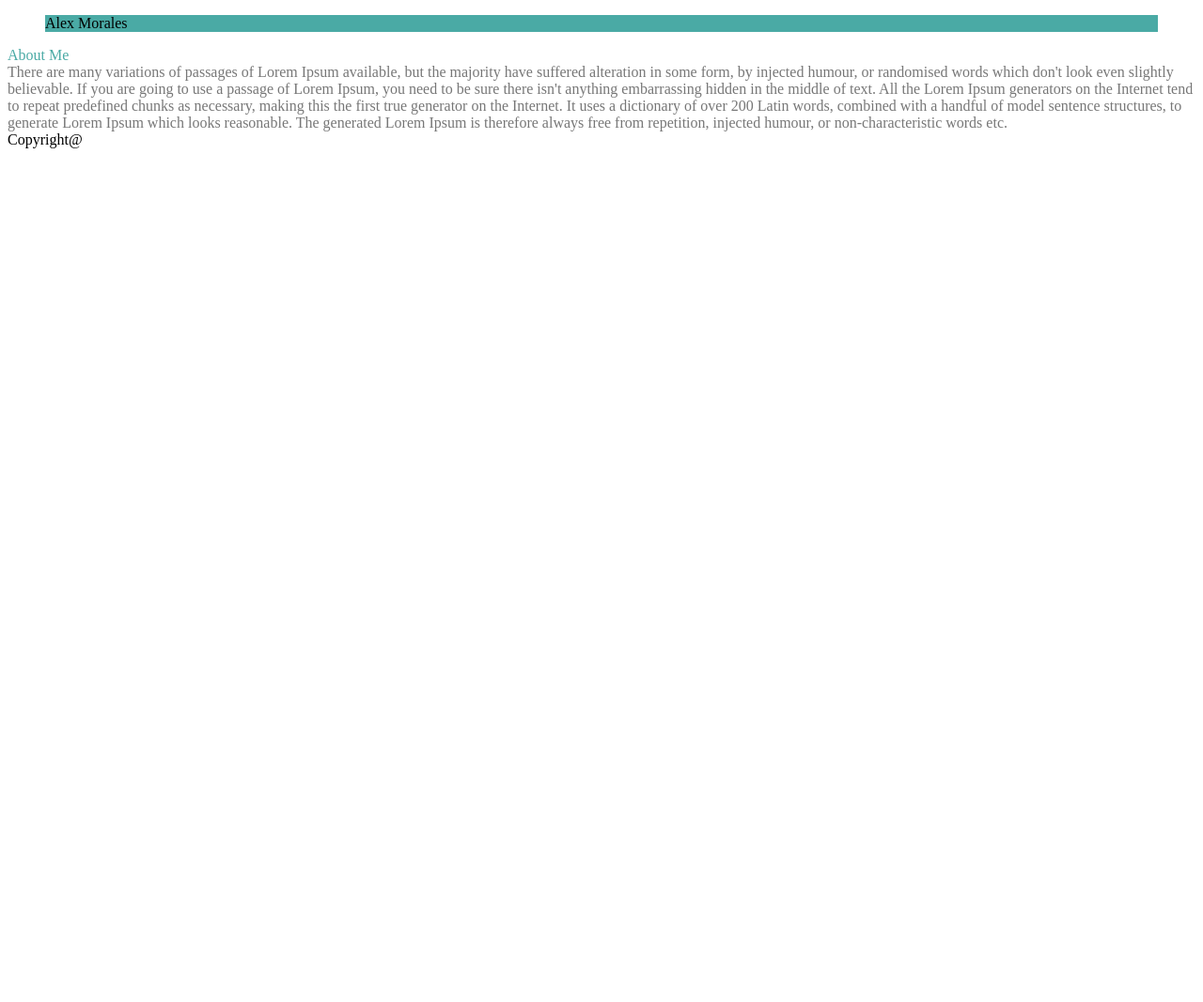
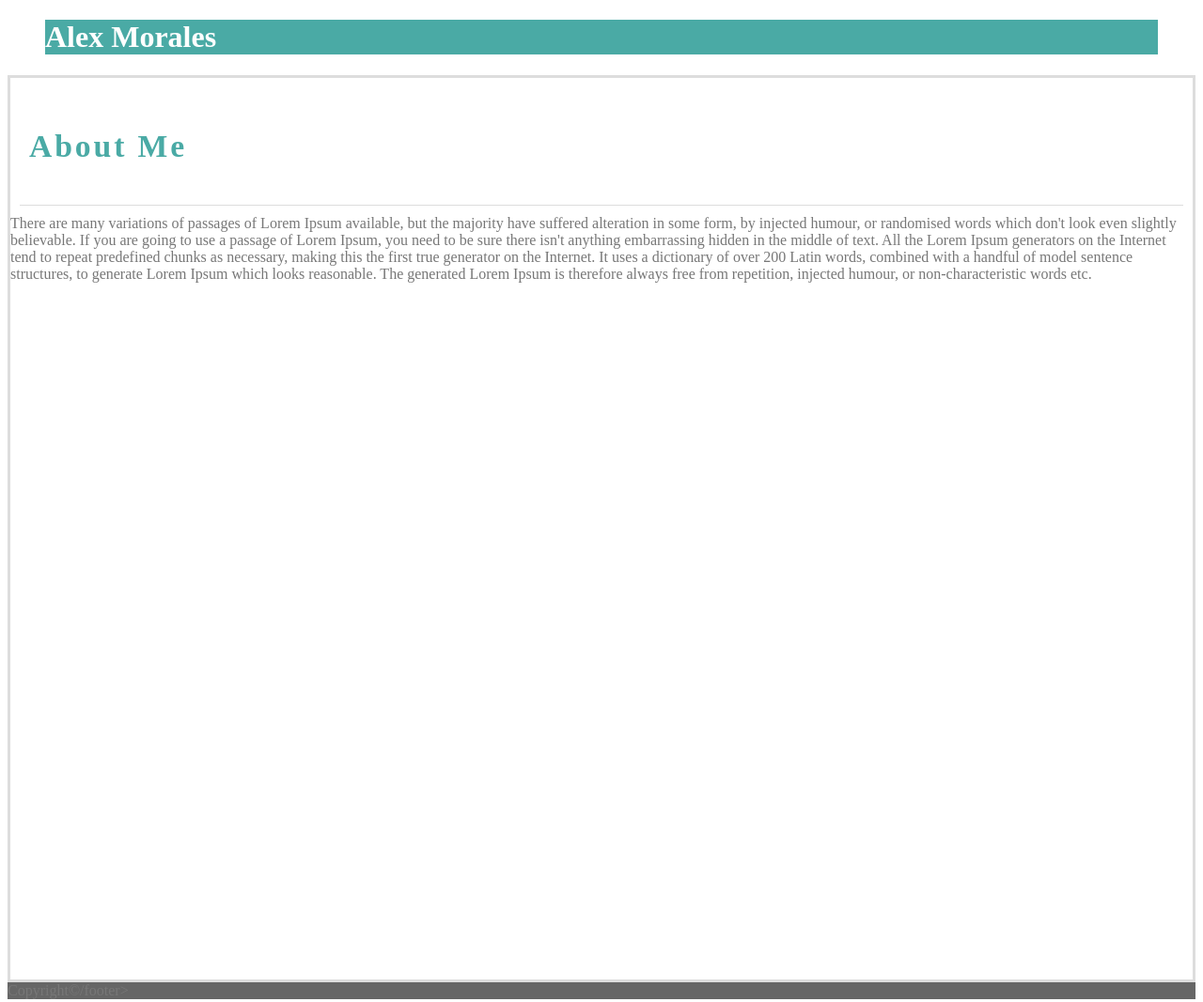
Before and after one commit to morralex/Basic-Portfolio, a plain HTML site: page index.html in a window 1280 px wide. Shown: the whole page at 94% size. Before the commit the page ends 800 px from the top, so only its background shows below. Drawn offline with Linux system fonts and the light colour scheme.

Commit message:
added a line

```diff
--- a/assets/css/style.css
+++ b/assets/css/style.css
@@ -1,14 +1,34 @@
+/*-------------Header---------------*/
+
+body {
+    color: #777777;
+}
 .box set{
     background-color: #ffffff;
 
 }
 .box-1 {
     background-color: #4aaaa5;
+    color: hsl(0, 0%, 100%);
 }
 nav {
     color: #4aaaa5;
+    border-bottom: 1px solid #dddddd;
+    padding: 10px;
+    font-size: 1.8em;
+    font-weight: 500;
+    letter-spacing: 0.1em;
+    Margin: 10px
 }
+/*----------------Section-------------*/
 
-.text {
-    color: #777777;
+section {
+    height: 960px;
+    background-color: #ffffff;
+    border-style: solid;
+    border-color: #dddddd;
 }
+/*------------Footer-----------------*/
+footer {
+    background: #666666;
+}
--- a/index.html
+++ b/index.html
@@ -11,20 +11,23 @@
     <header>
         <div class="box-set">
             <figure class="box box-1">
-                Alex Morales
+                <h1>Alex Morales</h1>
             </figure>
         </div>
     </header>
-    <section>
-        <nav>About Me</nav>
-        <div class="text">
+    <section class="container">
+        <nav>
+            <h1>About Me</h1>
+            <div class="line"></div>
+        </nav>
+        <div>
             <article>
                 There are many variations of passages of Lorem Ipsum available, but the majority have suffered
                 alteration in
                 some form, by injected humour, or randomised words which don't look even slightly believable. If you are
                 going to use a passage of Lorem Ipsum, you need to be sure there isn't anything embarrassing hidden in
-                the
-                middle of text. All the Lorem Ipsum generators on the Internet tend to repeat predefined chunks as
+                the middle of text.
+                All the Lorem Ipsum generators on the Internet tend to repeat predefined chunks as
                 necessary, making this the first true generator on the Internet. It uses a dictionary of over 200 Latin
                 words, combined with a handful of model sentence structures, to generate Lorem Ipsum which looks
                 reasonable.
@@ -33,8 +36,9 @@
                 words etc.
             </article>
         </div>
-        <footer>Copyright@</footer>
+
     </section>
+    <footer>Copyright©/footer>
 </body>
 
 </html>
```
